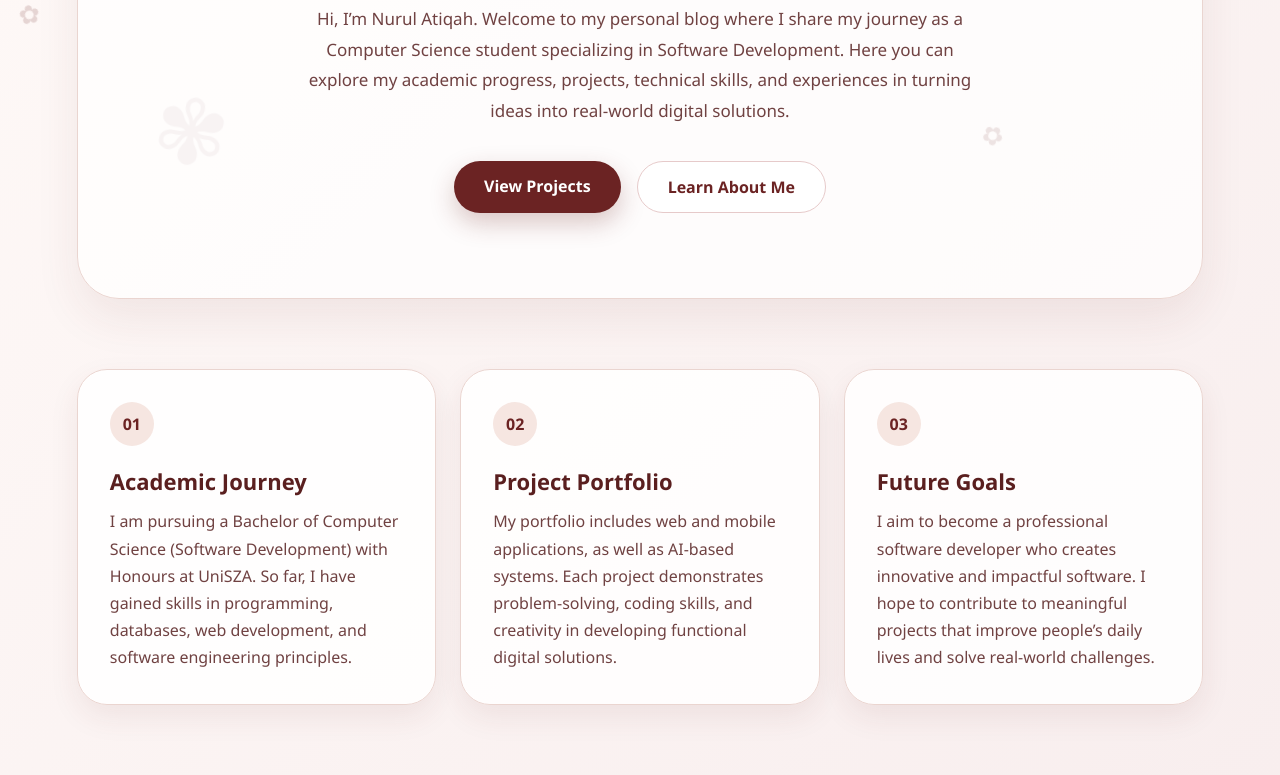
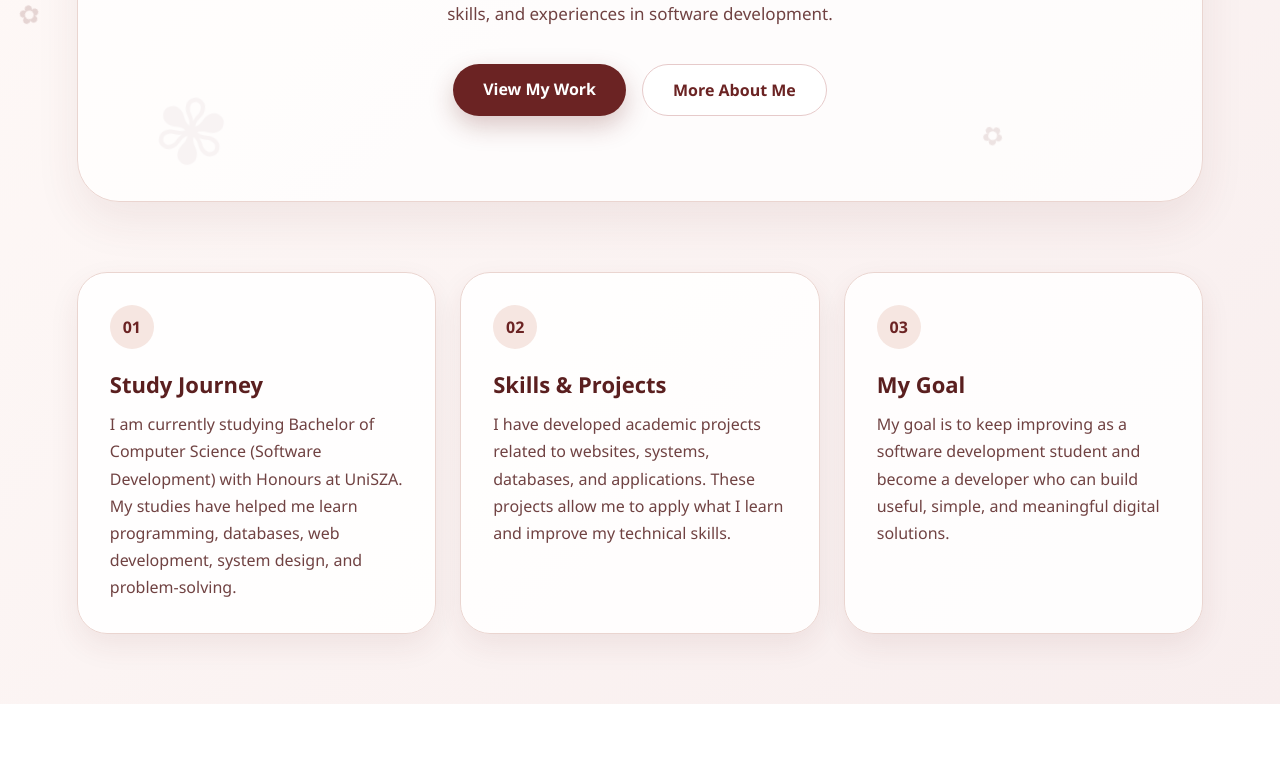
Before and after one commit to atiqahnoriza/Personal-Blog, a plain HTML site: page index.html in a window 1280 px wide. Shown: the part 465-1240 px from the top of the page. After the commit the page ends 1169 px from the top, so only its background shows below. Drawn offline with Linux system fonts and the light colour scheme.

Commit message:
Update index.html content

```diff
--- a/index.html
+++ b/index.html
@@ -41,30 +41,29 @@
 <section class="hero">
 
   <p class="subtitle">
-    SOFTWARE DEVELOPMENT STUDENT
+    COMPUTER SCIENCE STUDENT
   </p>
 
   <h1>
-    Building meaningful software that makes a difference.
+    My Journey in Software Development
   </h1>
 
   <p class="description">
 
-    Hi, I’m Nurul Atiqah. Welcome to my personal blog where I share my journey
-    as a Computer Science student specializing in Software Development. Here you
-    can explore my academic progress, projects, technical skills, and experiences
-    in turning ideas into real-world digital solutions.
+    Hi, I’m Nurul Atiqah. Welcome to my personal blog. This website shares my
+    learning journey as a Computer Science student, including my academic progress,
+    projects, skills, and experiences in software development.
 
   </p>
 
   <div class="buttons">
 
     <a href="blog.html" class="btn primary">
-      View Projects
+      View My Work
     </a>
 
     <a href="about.html" class="btn secondary">
-      Learn About Me
+      More About Me
     </a>
 
   </div>
@@ -79,12 +78,12 @@
 
     <span>01</span>
 
-    <h3>Academic Journey</h3>
+    <h3>Study Journey</h3>
 
     <p>
-      I am pursuing a Bachelor of Computer Science (Software Development) with Honours
-      at UniSZA. So far, I have gained skills in programming, databases, web development,
-      and software engineering principles.
+      I am currently studying Bachelor of Computer Science (Software Development)
+      with Honours at UniSZA. My studies have helped me learn programming,
+      databases, web development, system design, and problem-solving.
     </p>
 
   </div>
@@ -93,12 +92,12 @@
 
     <span>02</span>
 
-    <h3>Project Portfolio</h3>
+    <h3>Skills & Projects</h3>
 
     <p>
-      My portfolio includes web and mobile applications, as well as AI-based systems.
-      Each project demonstrates problem-solving, coding skills, and creativity in
-      developing functional digital solutions.
+      I have developed academic projects related to websites, systems, databases,
+      and applications. These projects allow me to apply what I learn and improve
+      my technical skills.
     </p>
 
   </div>
@@ -107,12 +106,11 @@
 
     <span>03</span>
 
-    <h3>Future Goals</h3>
+    <h3>My Goal</h3>
 
     <p>
-      I aim to become a professional software developer who creates innovative and
-      impactful software. I hope to contribute to meaningful projects that improve
-      people’s daily lives and solve real-world challenges.
+      My goal is to keep improving as a software development student and become
+      a developer who can build useful, simple, and meaningful digital solutions.
     </p>
 
   </div>
```
Also changed, not shown: js/script.js (line endings or trailing spaces).
